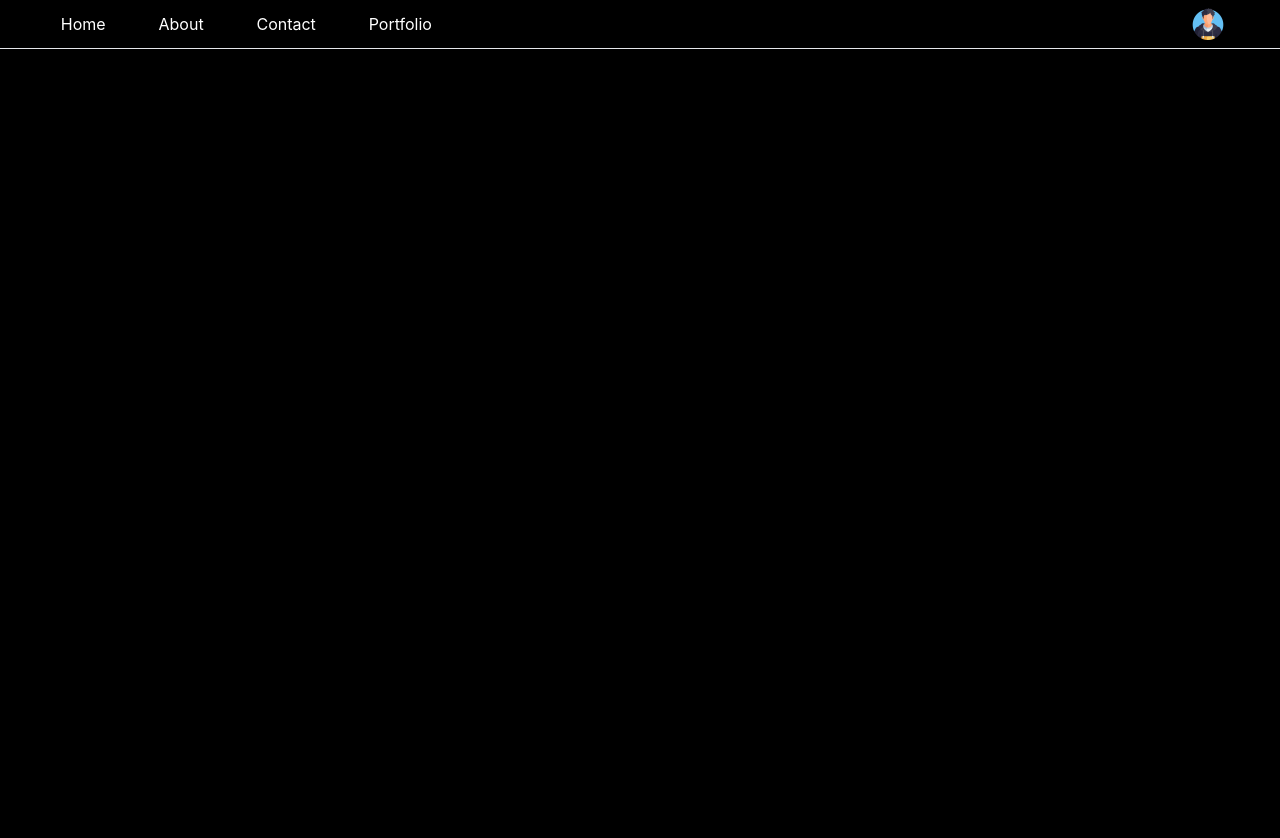
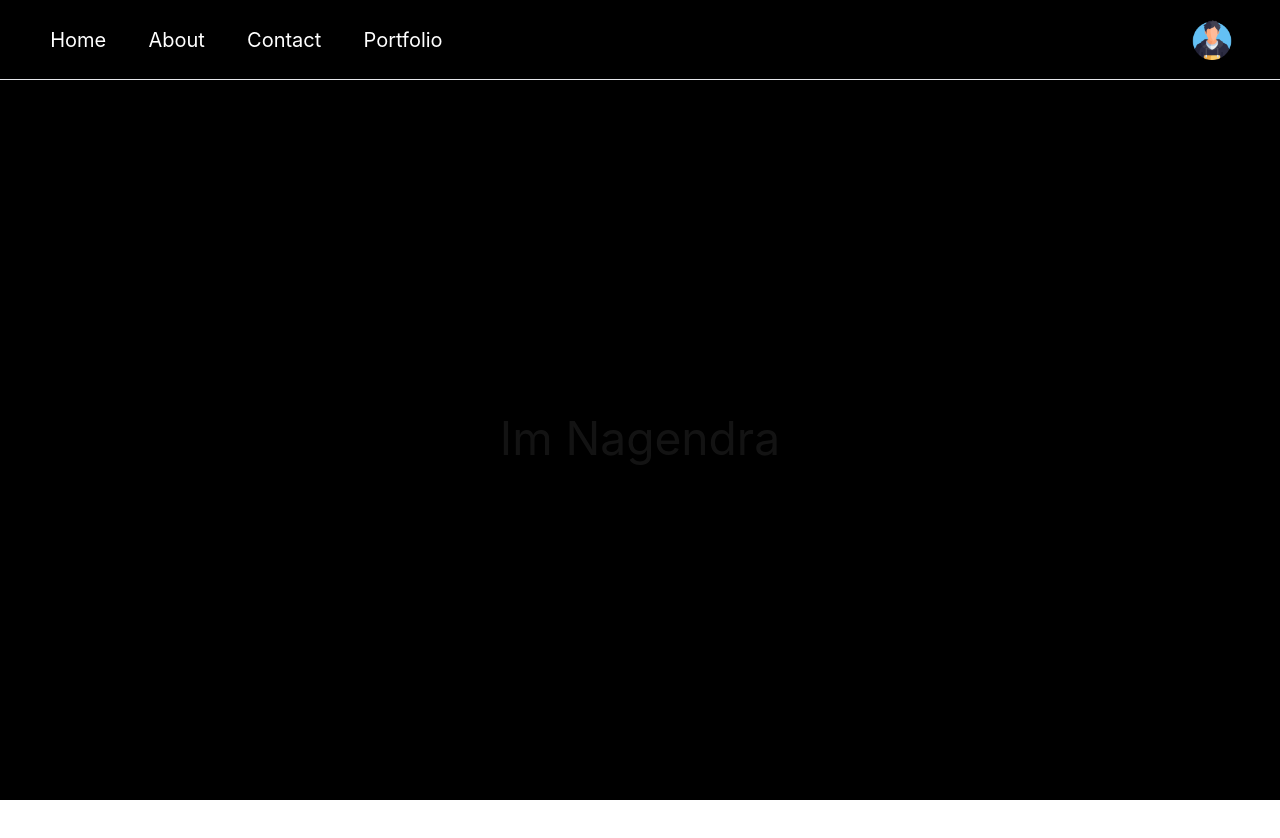
Before and after one commit to Nagendra9Kumar/react-learn, a React (Create React App) app: page / in a window 1280 px wide. Shown: the top 838 px of the page. After the commit the page ends 800 px from the top, so only its background shows below. Built offline with nearby package versions, Linux system fonts and the light colour scheme.

Commit message:
add bounce effect 90vh

```diff
--- a/src/App.js
+++ b/src/App.js
@@ -2,15 +2,14 @@ import image from './image.png';
 const Nav = () => {
   return (
     <>
-      <nav className="flex bg-black w-screen justify-between pr-12 border-b-[1px]">
-
-        <ul className="flex w-2/5 justify-evenly px-2 text-white items-center">
-          <li><a href="http://127.0.0.1:3000" className='no-underline'>Home</a></li>
-          <li><a href="http://127.0.0.1:3000" className='no-underline'>About</a></li>
-          <li><a href="http://127.0.0.1:3000" className='no-underline'>Contact</a></li>
-          <li><a href="http://127.0.0.1:3000" className='no-underline'>Portfolio</a></li>
+      <nav className="flex bg-black w-screen h-[10vh] justify-between pr-12 border-b-[1px] items-center">
+        <ul className="flex w-2/5 justify-evenly px-2 text-white text-xl ">
+          <li><a href="http://127.0.0.1:3000" className='no-underline hover:text-gray-500'>Home</a></li>
+          <li><a href="http://127.0.0.1:3000" className='no-underline hover:text-gray-500'>About</a></li>
+          <li><a href="http://127.0.0.1:3000" className='no-underline hover:text-gray-500'>Contact</a></li>
+          <li><a href="http://127.0.0.1:3000" className='no-underline hover:text-gray-500'>Portfolio</a></li>
         </ul>
-        <img src={image} alt="image1" className="size-8 m-2 hover:animate-spin"></img>
+        <img src={image} alt="image1" className="size-10 hover:animate-spin"></img>
       </nav>
     </>
   );
@@ -18,8 +17,8 @@ const Nav = () => {
 const Sec = (props) => {
   return (
     <>
-      <section className='flex h-screen bg-black justify-center items-center snap-start'>
-        <h1 className='text-white animate-ping'>{props.uname}</h1>
+      <section className='flex h-[90vh] bg-black justify-center items-center snap-start'>
+        <h1 className='text-white text-2xl animate-ping'>{props.uname}</h1>
       </section>
     </>
   );
@@ -28,11 +27,12 @@ const App = () => {
   return (
     <>
       <Nav />
-      <div className="App bg-black h-[92.2] snap-mandatory snap-y overflow-y-scroll overscroll-x-none">
+      <div className="App bg-black h-[90vh] snap-mandatory snap-y overflow-y-scroll overscroll-x-none">
         <Sec uname='Im Nagendra' />
         <Sec uname='Studing 2nd Cad' />
         <Sec uname='20 yr old' />
-      </div></>
+      </div>
+    </>
   )
 }
 export default App;
```
